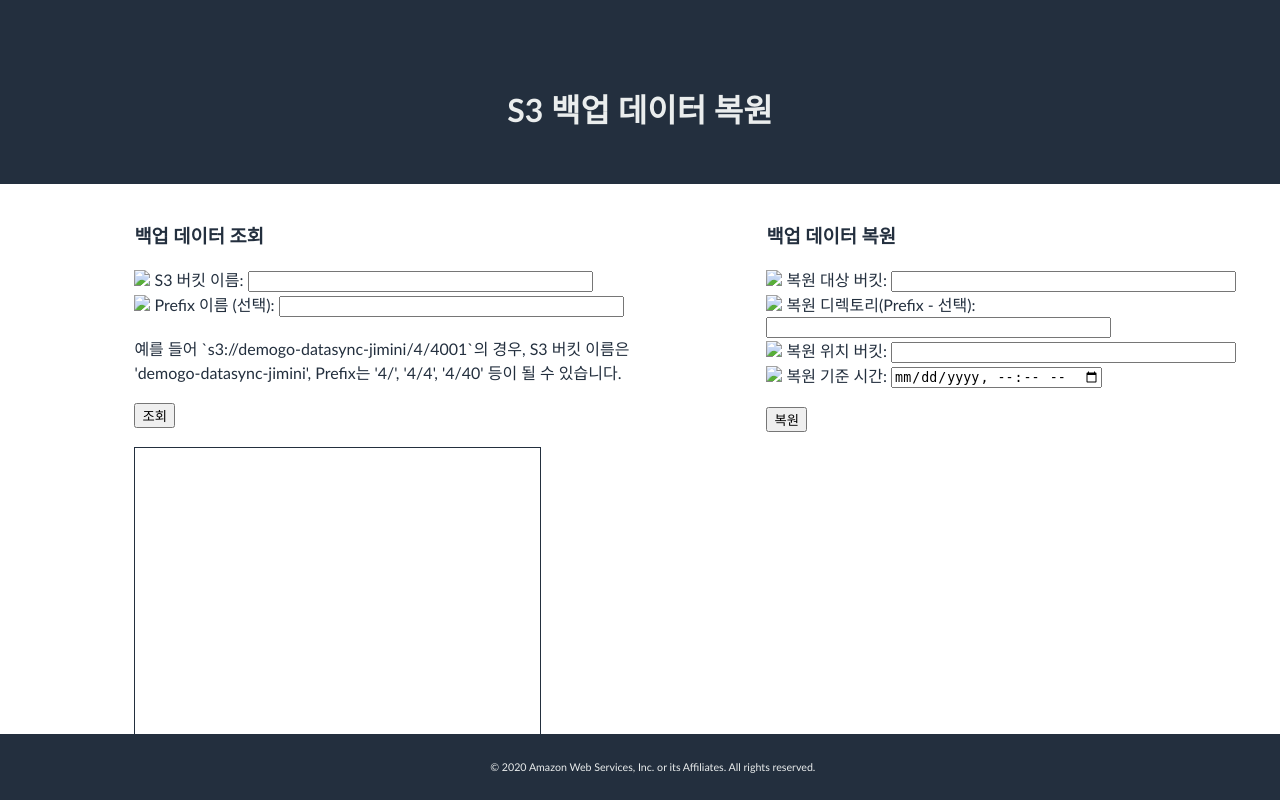
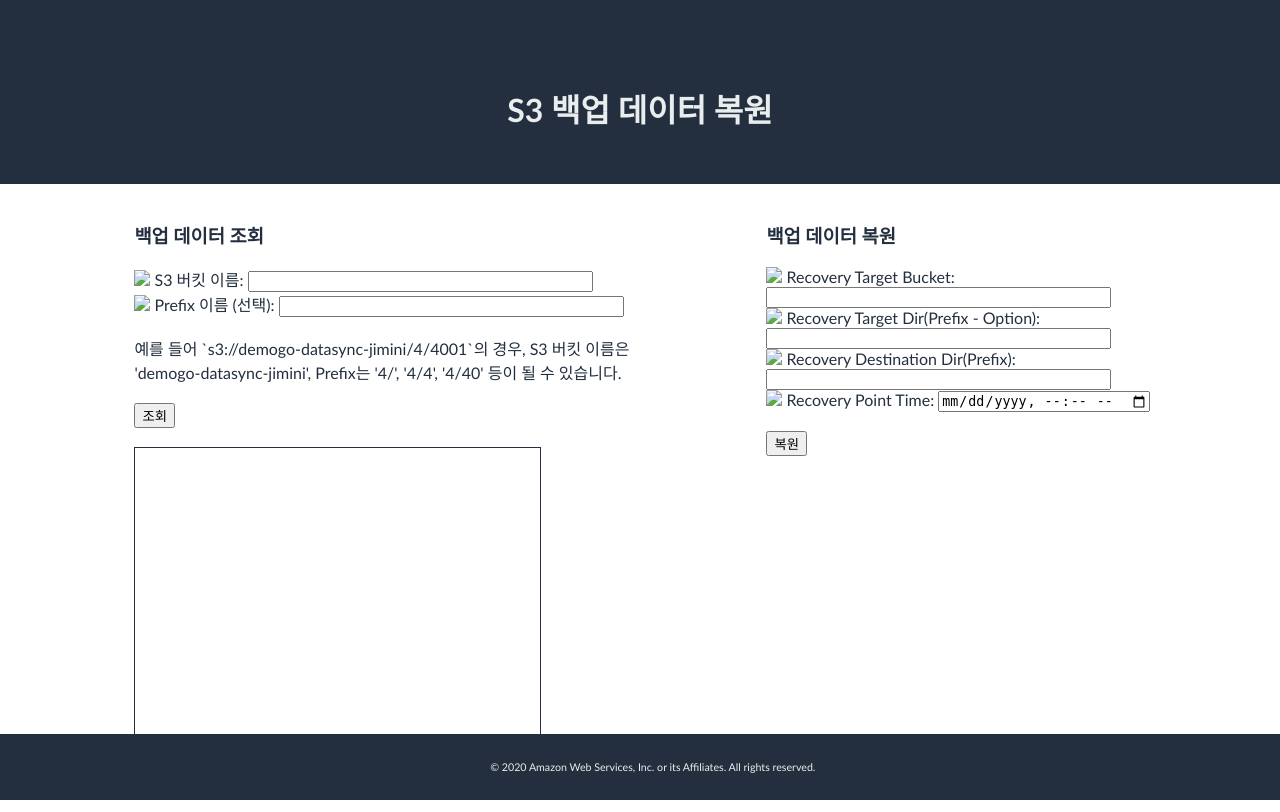
Before and after one commit to DemogoPrime-S3/bnr-ui-public, a Django app: page / in a window 1280 px wide. Run offline with Django 3.2, Linux system fonts and the light colour scheme.

Commit message:
Update index.html

```diff
--- a/templates/index.html
+++ b/templates/index.html
@@ -102,10 +102,10 @@
         <div class="recovery" id="object">
             <h3>백업 데이터 복원</h3>
             <form>
-                <img src="https://a0.awsstatic.com/libra-css/images/site/fav/favicon.ico"> 복원 대상 버킷: <input id="pitr-bucket" type ="text" name ="prefix" size = "40" /> </br>
-                <img src="https://a0.awsstatic.com/libra-css/images/site/fav/favicon.ico"> 복원 디렉토리(Prefix - 선택): <input id="pitr-prefix" type ="text" name ="prefix" size = "40" /> </br>
-                <img src="https://a0.awsstatic.com/libra-css/images/site/fav/favicon.ico"> 복원 위치 버킷: <input id="pitr-dest" type ="text" name ="prefix" size = "40" /> </br>
-                <img src="https://a0.awsstatic.com/libra-css/images/site/fav/favicon.ico"> 복원 기준 시간:  <input id="pitr-time" type="datetime-local" /> </br>
+                <img src="https://a0.awsstatic.com/libra-css/images/site/fav/favicon.ico"> Recovery Target Bucket: <input id="pitr-bucket" type ="text" name ="prefix" size = "40" /> </br>
+                <img src="https://a0.awsstatic.com/libra-css/images/site/fav/favicon.ico"> Recovery Target Dir(Prefix - Option): <input id="pitr-prefix" type ="text" name ="prefix" size = "40" /> </br>
+                <img src="https://a0.awsstatic.com/libra-css/images/site/fav/favicon.ico"> Recovery Destination Dir(Prefix): <input id="pitr-dest" type ="text" name ="prefix" size = "40" /> </br>
+                <img src="https://a0.awsstatic.com/libra-css/images/site/fav/favicon.ico"> Recovery Point Time:  <input id="pitr-time" type="datetime-local" /> </br>
                 </br>
                 <input id="pitr-button" type='button' value='복원'>
             </form>
```
